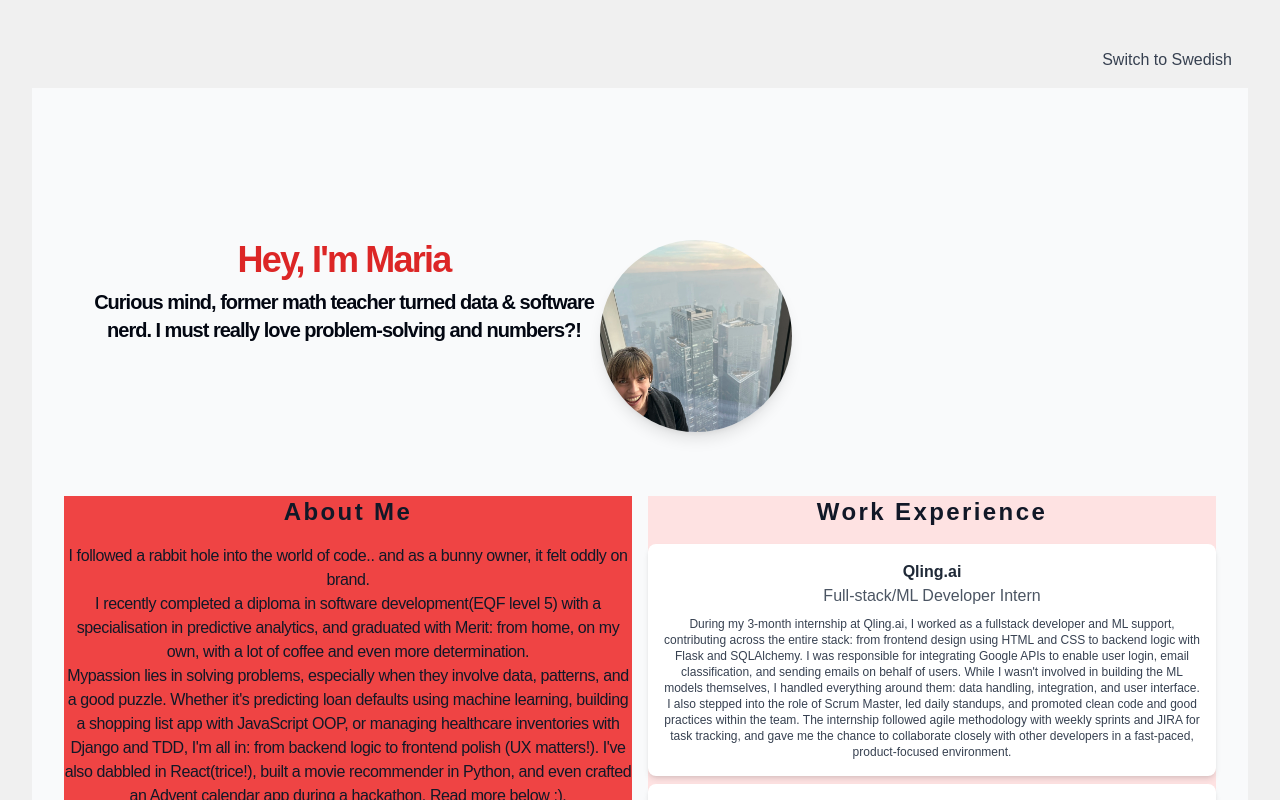
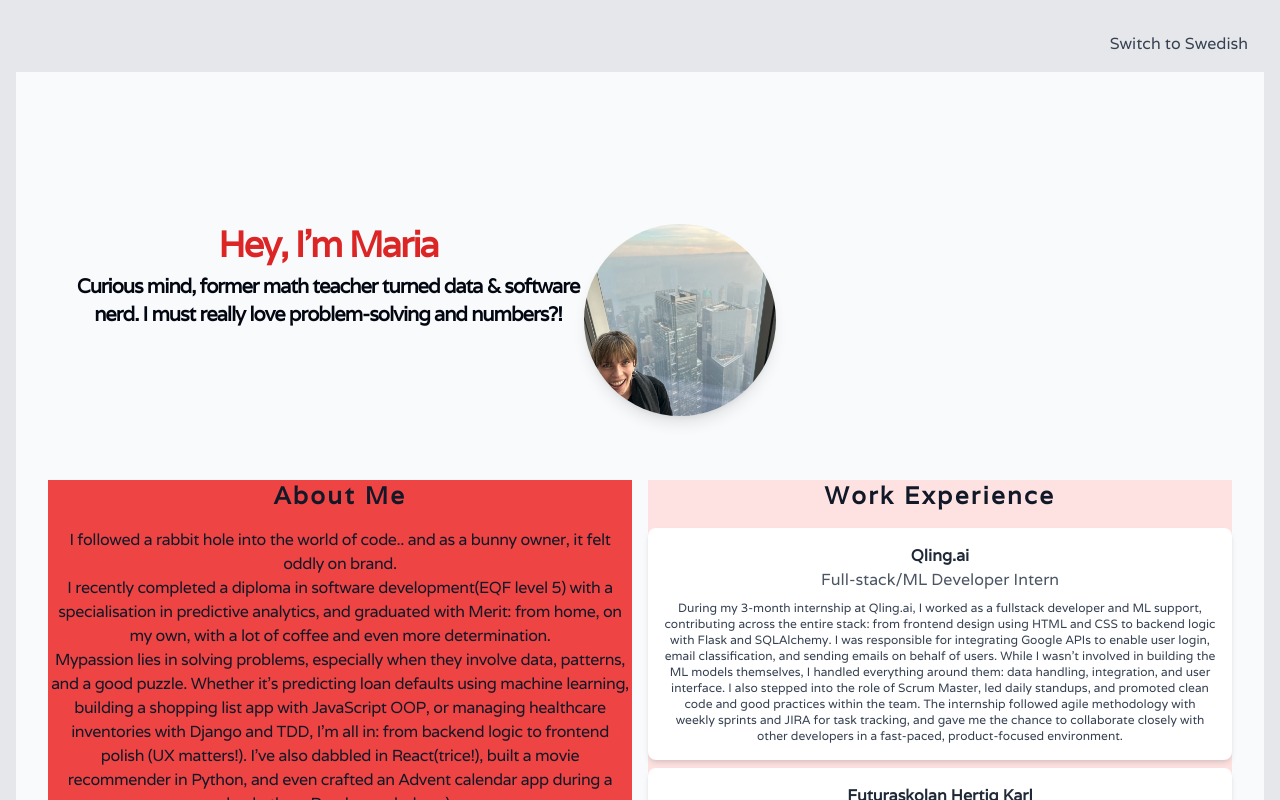
Before and after one commit to mariaciceri/my-portfolio, a React (Vite) app: page / in a window 1280 px wide. Shown: the top 800 px of the page. Built offline with nearby package versions, Linux system fonts and the light colour scheme.

Commit message:
Change general style

```diff
--- a/src/App.css
+++ b/src/App.css
@@ -1,11 +1,13 @@
+@import url('https://fonts.googleapis.com/css2?family=Cormorant+Infant:ital,wght@0,300..700;1,300..700&family=Varela&display=swap');
+
 #root {
   max-width: 1280px;
   margin: 0 auto;
-  padding: 2rem;
+  padding: 1rem;
   text-align: center;
 }
+
 body {
-  font-family: Arial, sans-serif;
-  background-color: #f0f0f0;
-  color: #333;
+  font-family: 'Varela', sans-serif;
+  background-color: #e5e7eb;
 }
```
